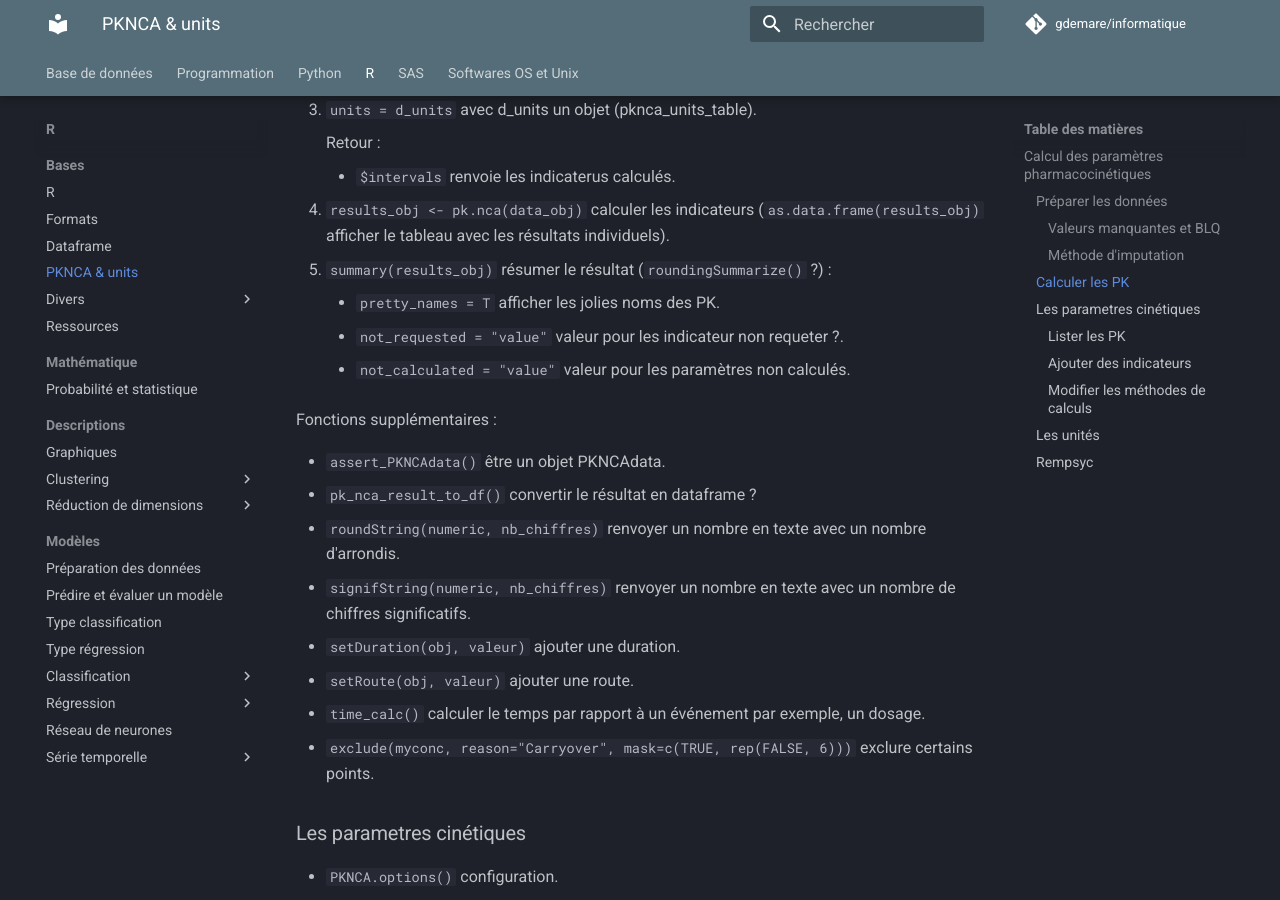
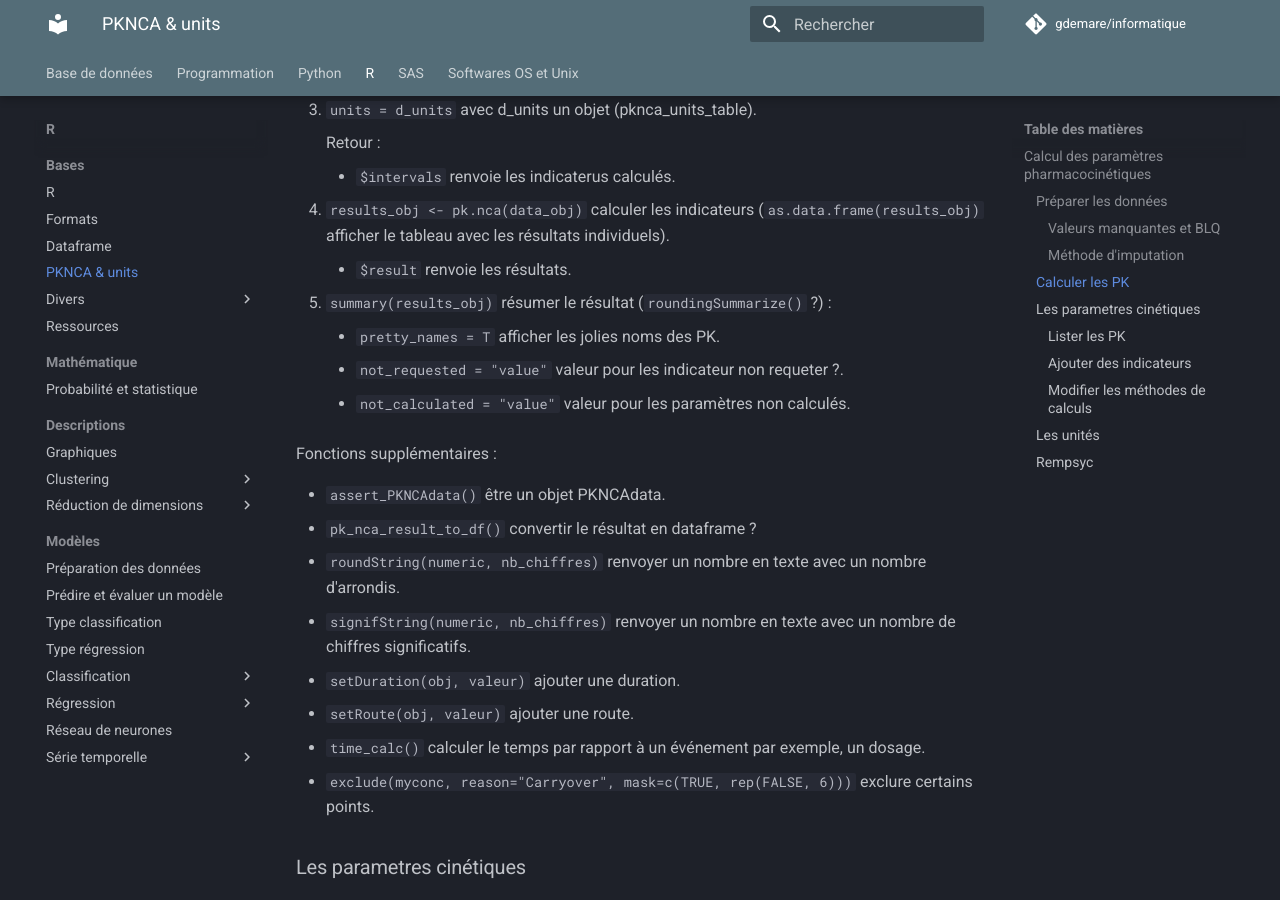
Before and after one commit to gdemare/Informatique, an MkDocs documentation site: the page built from docs/r/PKNCA-units_r.md, in a window 1280 px wide and 900 px high, scrolled down 1831 px. Built offline with MkDocs 1.6.1 and Material for MkDocs 9.7.7, drawn with Linux system fonts in a browser that asks for light colours; comment, search, counter and statistics services are not loaded.

Commit message:
Update PKNCA-units_r.md

```diff
--- a/docs/r/PKNCA-units_r.md
+++ b/docs/r/PKNCA-units_r.md
@@ -63,7 +63,10 @@ Remplacer les valeurs :
     * `$intervals` renvoie les indicaterus calculés.
 
 4. `results_obj <- pk.nca(data_obj)` calculer les indicateurs (`as.data.frame(results_obj)` afficher le tableau avec les résultats individuels).
-5. `summary(results_obj)` résumer le résultat (`roundingSummarize()` ?) :
+
+    * `$result` renvoie les résultats.
+
+6. `summary(results_obj)` résumer le résultat (`roundingSummarize()` ?) :
 
     * `pretty_names = T` afficher les jolies noms des PK.
     * `not_requested = "value"` valeur pour les indicateur non requeter ?.
```
